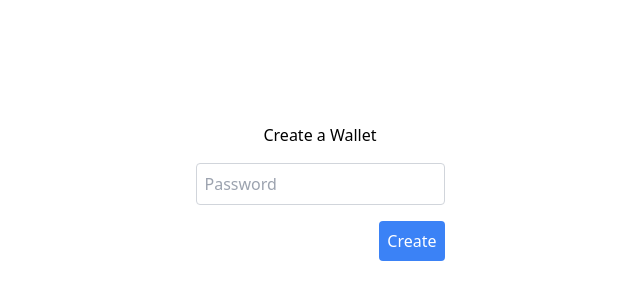
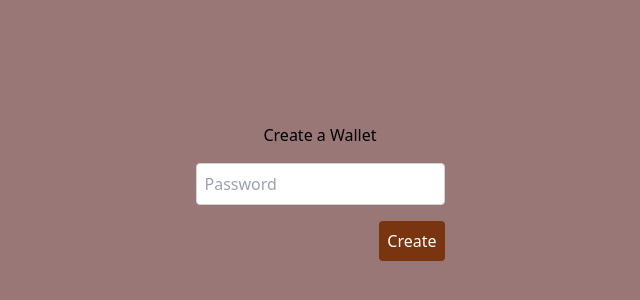
Before and after one commit to tahsina13/walrus-coin, a React (Vite) app in the folder frontend/src/renderer/: page /register in a window 1280 px wide. Shown: the part 208-508 px from the top of the page, without its empty margins (320-960 px from the left). Built offline with nearby package versions, Linux system fonts and the light colour scheme.

Commit message:
error displayed for no existing wallet + styling

```diff
--- a/frontend/src/renderer/src/components/RegisterPage.tsx
+++ b/frontend/src/renderer/src/components/RegisterPage.tsx
@@ -74,7 +74,7 @@ function RegisterPage(): JSX.Element {
 
   if(!walletExists){
     return (
-        <div className="container flex justify-center items-center h-screen w-screen">
+        <div style={{ backgroundColor: '#997777' }} className="container flex justify-center items-center h-screen w-screen">
             <div className="flex flex-col items-center">
                 <div className="header">
                     <div className="text"> Create a Wallet </div>
@@ -92,7 +92,7 @@ function RegisterPage(): JSX.Element {
                     <div className="submit-container flex">
                       <div className="register-container flex justify-end w-full">
                           <button
-                            className="submit bg-blue-500 text-white p-2 rounded disabled:bg-gray-300 disabled:text-gray-500 cursor-pointer disabled:cursor-not-allowed"
+                            className="submit bg-yellow-900 text-white p-2 rounded hover:bg-black disabled:bg-gray-300 disabled:text-gray-500 cursor-pointer disabled:cursor-not-allowed"
                             type='button'
                             onClick={handleCreateWallet}
                             // disabled={!inputValue}
--- a/frontend/src/renderer/src/components/SignInLogIn.tsx
+++ b/frontend/src/renderer/src/components/SignInLogIn.tsx
@@ -15,6 +15,7 @@ function SignInLogIn(): JSX.Element {
   // const [inputValue, setInputValue] = useState('');
   // const [inputValue2, setInputValue2] = useState('');
   const navigate = useNavigate();
+  const [hasError, setHasError] = useState(false)
 
   // const handleInputChange = (e: React.ChangeEvent<HTMLInputElement>) => {
   //   setInputValue(e.target.value);
@@ -28,6 +29,7 @@ function SignInLogIn(): JSX.Element {
   // });
 
   const handleLogin = async () => {
+    try {
       // start wallet (ADD: check for error)
       const res = await window.versions.startProcess("../backend/btcwallet/btcwallet", ['-C', '../backend/btcwallet.conf']);
 
@@ -48,6 +50,15 @@ function SignInLogIn(): JSX.Element {
 
       // console.log(resrpc);
       navigate('/status');
+    }
+    catch (error) {
+      setHasError(true);
+      console.log(error);
+    }
+  };
+
+  const closeErrorMessage = () => {
+    setHasError(false);
   };
 
   const handleRegister = async () => {
@@ -85,6 +96,14 @@ function SignInLogIn(): JSX.Element {
                     </div>
                   </div>
               </div>
+              <div>
+                {hasError && (
+                  <div className="fixed bottom-4 left-1/2 transform -translate-x-1/2 bg-red-200 text-red-600 p-2 rounded flex items-start">
+                    <span>Oops! We couldn't find your wallet. Please create a new wallet.</span>
+                    <button onClick={closeErrorMessage} className="ml-2 text-gray-500 font-bold">x</button>
+                  </div>
+                )}
+              </div>
           </div>
       </div>
   );
```
Lines whose indentation alone changed are shown as unchanged.
